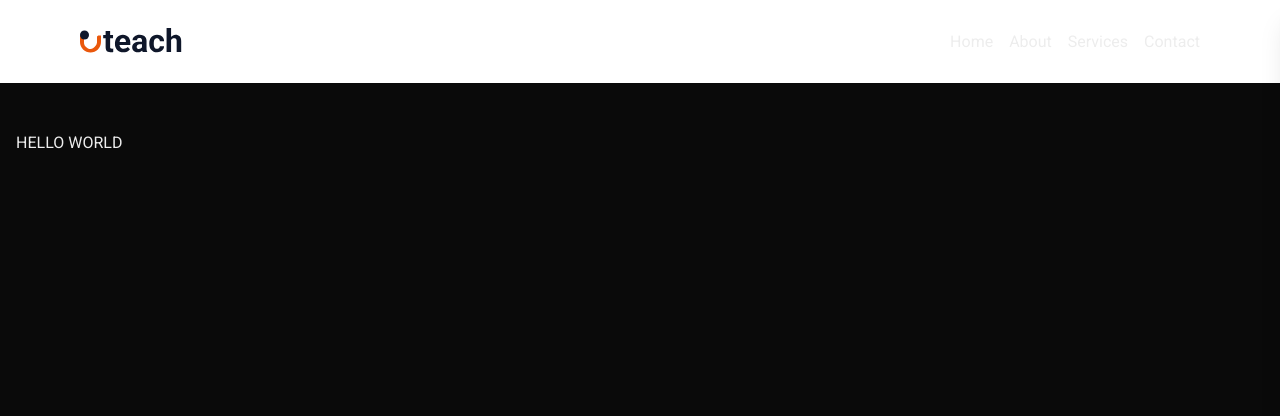
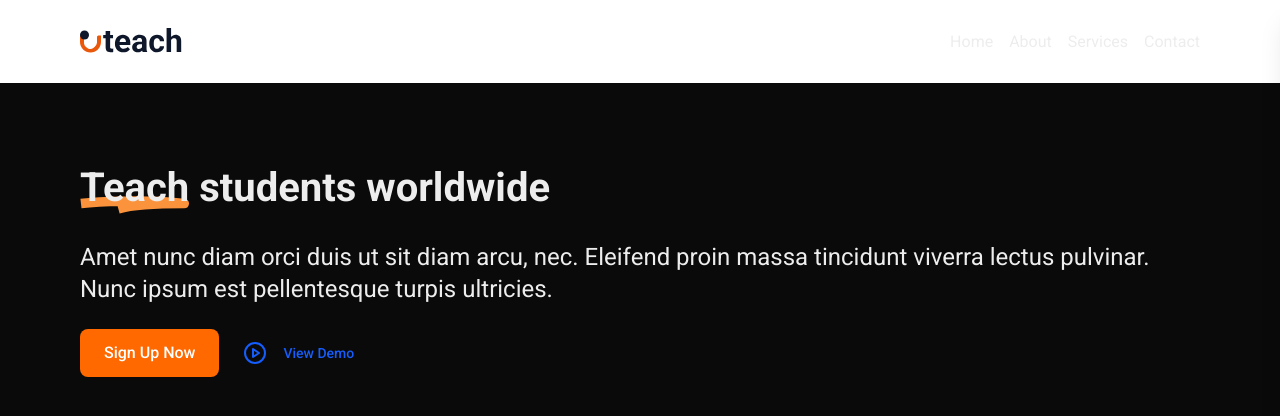
Before and after one commit to renanvcb/buzzvel-test, a Next.js app: page / in a window 1280 px wide. Shown: the top 416 px of the page. Built offline with nearby package versions, Linux system fonts and the light colour scheme.

Commit message:
feat: add Button component with customizable styles and icons

```diff
--- a/src/app/page.tsx
+++ b/src/app/page.tsx
@@ -1,7 +1,43 @@
+import Button from "@/components/button";
+import { FiPlayCircle } from "react-icons/fi";
+
 export default function Home() {
   return (
-    <div className="py-12 px-4">
-      <h1>HELLO WORLD</h1>
+    <div className="py-12 px-4 md:p-20">
+      <section className="flex flex-col gap-6">
+        <h1 className="font-bold text-[40px] leading-tight">
+          <span
+            className="relative inline-block bg-no-repeat bg-left-bottom bg-[length:100%_0.6em] pb-1"
+            style={{ backgroundImage: "url('/orange-marker.svg')" }}
+          >
+            Teach
+          </span>{" "}
+          students worldwide
+        </h1>
+
+        <p className="md:text-2xl">
+          Amet nunc diam orci duis ut sit diam arcu, nec. Eleifend proin massa
+          tincidunt viverra lectus pulvinar. Nunc ipsum est pellentesque turpis
+          ultricies.
+        </p>
+
+        <div className="flex gap-6">
+          <Button
+            size="m"
+            filledColor="bg-orange-500"
+            filledHoverColor="hover:bg-orange-600"
+          >
+            <Button.Text>Sign Up Now</Button.Text>
+          </Button>
+
+          <Button variant="link" className="gap-4 !text-sm" size="m">
+            <Button.IconLeft>
+              <FiPlayCircle className="size-6" />
+              <Button.Text>View Demo</Button.Text>
+            </Button.IconLeft>
+          </Button>
+        </div>
+      </section>
     </div>
   );
 }
--- /dev/null
+++ b/src/components/button/index.tsx
@@ -0,0 +1,75 @@
+import React, { type ComponentPropsWithoutRef, type ReactNode } from "react";
+import { cn } from "@/lib/utils";
+
+type ButtonVariant = "filled" | "outline" | "disabled" | "link" | "danger";
+type ButtonSize = "s" | "m" | "l" | "xl";
+
+interface ButtonProps extends ComponentPropsWithoutRef<"button"> {
+  size?: ButtonSize;
+  variant?: ButtonVariant;
+  children?: ReactNode;
+  // Novas props para cores customizáveis (opcionais)
+  filledColor?: string; // Ex: "bg-blue-600"
+  filledHoverColor?: string; // Ex: "hover:bg-blue-700"
+}
+
+function Button({
+  size = "m",
+  variant = "filled",
+  filledColor = "bg-blue-600",
+  filledHoverColor = "hover:bg-blue-700",
+  children,
+  className,
+  ...props
+}: ButtonProps) {
+  // Classes base (com cn para mesclar classes condicionais)
+  const baseClasses = cn(
+    "rounded-lg font-medium transition-all flex items-center justify-center",
+    className // Permite classes adicionais via prop
+  );
+
+  // Mapeamento de tamanhos
+  const sizeClasses = {
+    s: "px-4 py-2 text-sm",
+    m: "px-6 py-3 text-base",
+    l: "px-8 py-4 text-xl",
+    xl: "px-10 py-5 font-bold text-2xl",
+  };
+
+  // Mapeamento de estilos (agora com cn e cores custom)
+  const variantClasses = cn({
+    // Estilo "filled" com cores customizáveis
+    [cn(filledColor, filledHoverColor, "text-white")]: variant === "filled",
+    // Outros estilos fixos
+    "border border-blue-600 text-blue-600 hover:bg-blue-50":
+      variant === "outline",
+    "bg-gray-300 text-gray-500 cursor-not-allowed": variant === "disabled",
+    "text-blue-600 hover:underline p-0": variant === "link",
+    "bg-red-600 hover:bg-red-700 text-white": variant === "danger",
+  });
+
+  return (
+    <button
+      className={cn(baseClasses, sizeClasses[size], variantClasses)}
+      disabled={variant === "disabled"}
+      {...props}
+    >
+      {children}
+    </button>
+  );
+}
+
+// Subcomponente para ícone esquerdo
+Button.IconLeft = ({ children }: { children: ReactNode }) => <>{children}</>;
+
+// Subcomponente para ícone direito
+Button.IconRight = ({ children }: { children: ReactNode }) => (
+  <span className="ml-2">{children}</span>
+);
+
+// Subcomponente para texto (opcional)
+Button.Text = ({ children }: { children: ReactNode }) => (
+  <span>{children}</span>
+);
+
+export default Button;
```
Also changed, not shown: public/orange-marker.svg (added).
